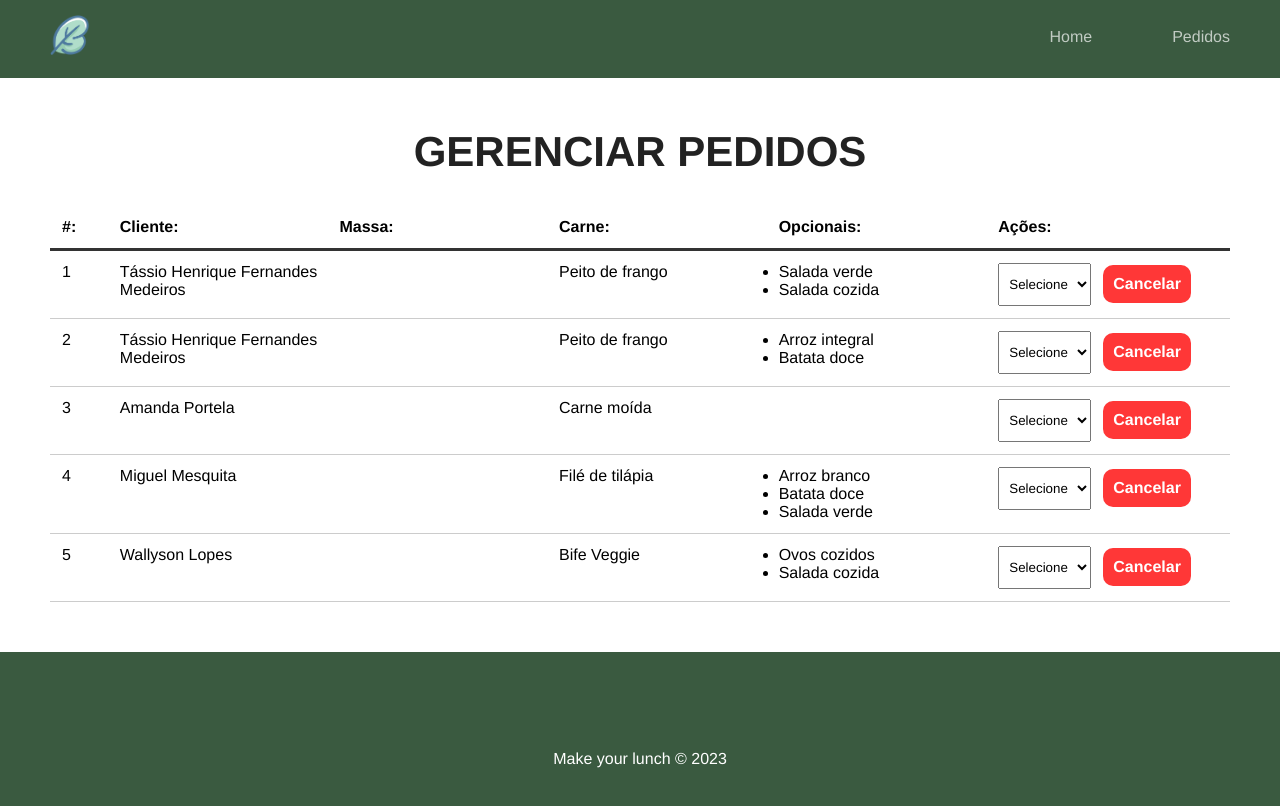
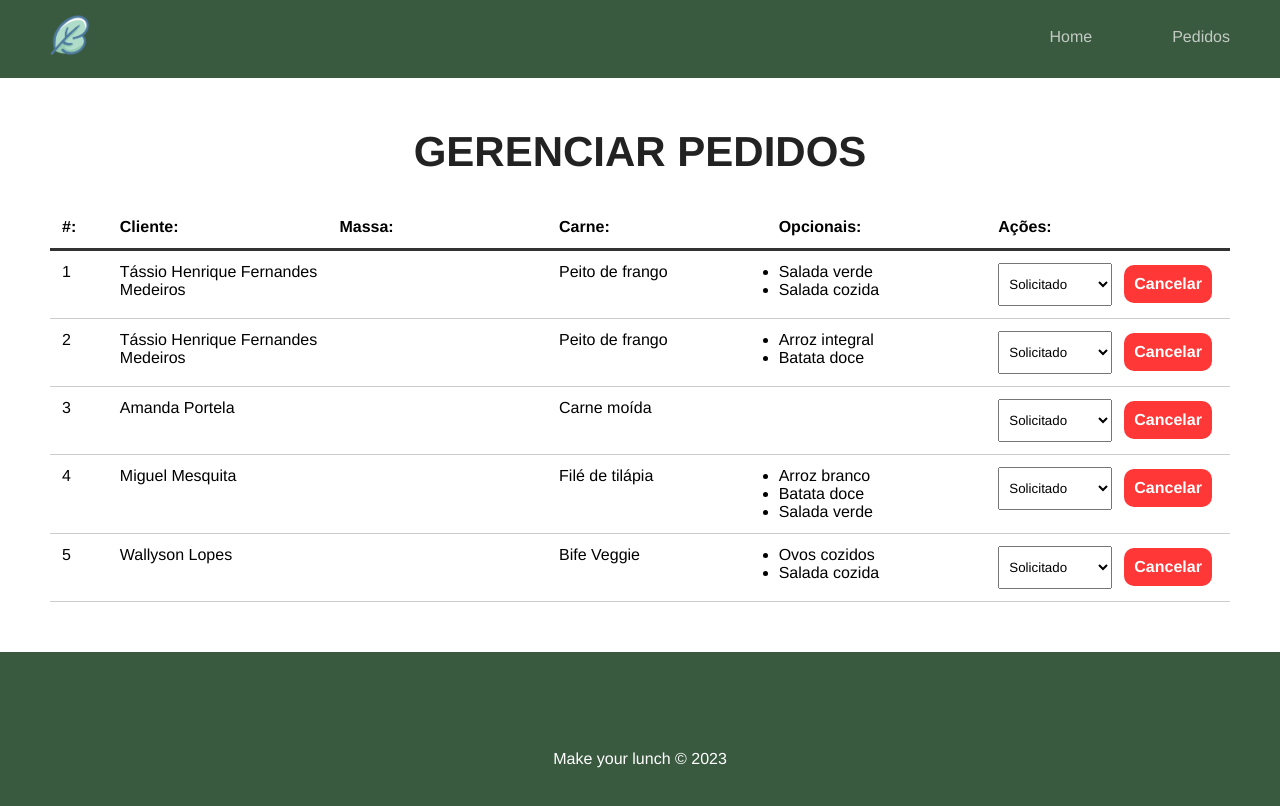
Before and after one commit to Tassio-Med/lunch-maker, a Vue app: page /pedidos in a window 1280 px wide. Shown: the top 806 px of the page. Built offline with nearby package versions, Linux system fonts and the light colour scheme; data requests are answered from the project's data file.

Commit message:
feat: recebendo dados de status da API

```diff
--- a/src/components/Dashboard.vue
+++ b/src/components/Dashboard.vue
@@ -28,6 +28,9 @@
             <option>
               Selecione
             </option>
+            <option v-for="s in status" :key="s.id" value="s.tipo" :selected="lunch.status == s.tipo">
+              {{ s.tipo }}
+            </option>
           </select>
           <button class="delete-btn">Cancelar</button>
         </div>
@@ -54,6 +57,20 @@
       const data = await req.json();
 
       this.lunches = data;
+
+      this.getStatus();
+    },
+
+    async getStatus() {
+
+      const req = await fetch("http://localhost:3000/status");
+
+      const data = await req.json();
+
+      this.status = data;
+
+      console.log(data);
+
     }
   },
   mounted(){
```
